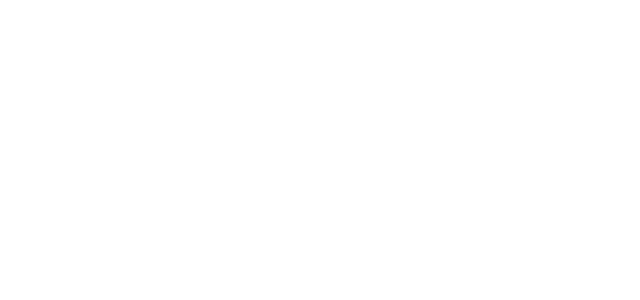
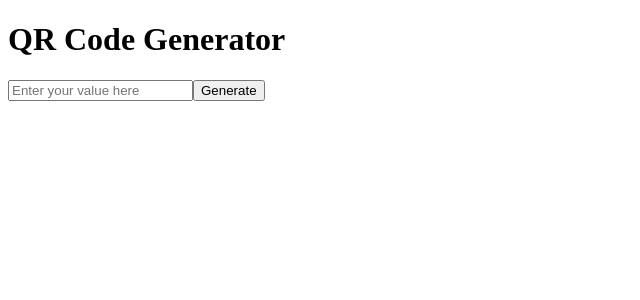
Before and after one commit to LaurenCummings/react-samples, a React (Vite) app: page / in a window 1280 px wide. Shown: the top 300 px of the page, without its empty margins (0-640 px from the left). Built offline with nearby package versions, Linux system fonts and the light colour scheme.

Commit message:
Changed name to avoid conflict with imported component

```diff
--- a/src/App.jsx
+++ b/src/App.jsx
@@ -6,13 +6,13 @@
 import LoadMoreData from './components/LoadMoreData';
 import TreeMenu from './components/TreeMenu';
 import menus from './data/TreeMenu.js';
-import QRCode from './components/QRCode';
+import QRCodeGenerator from './components/QRCodeGenerator.jsx';
 
 function App() {
 
   return (
     <div>
-      <QRCode />
+      <QRCodeGenerator />
     </div>
   )
 }
--- a/src/components/QRCode.jsx
+++ /dev/null
@@ -1,11 +0,0 @@
-import '../css/QRCode.css';
-
-function QRCode() {
-    return (
-        <div>
-
-        </div>
-    )
-}
-
-export default QRCode;
--- /dev/null
+++ b/src/components/QRCodeGenerator.jsx
@@ -0,0 +1,15 @@
+import '../css/QRCodeGenerator.css';
+
+function QRCodeGenerator() {
+    return (
+        <div>
+            <h1>QR Code Generator</h1>
+            <div>
+                <input type="text" name="qr-code" placeholder="Enter your value here" />
+                <button>Generate</button>
+            </div>
+        </div>
+    )
+}
+
+export default QRCodeGenerator;
```
Also changed, not shown: src/css/QRCode.css (deleted), src/css/QRCodeGenerator.css (added).
